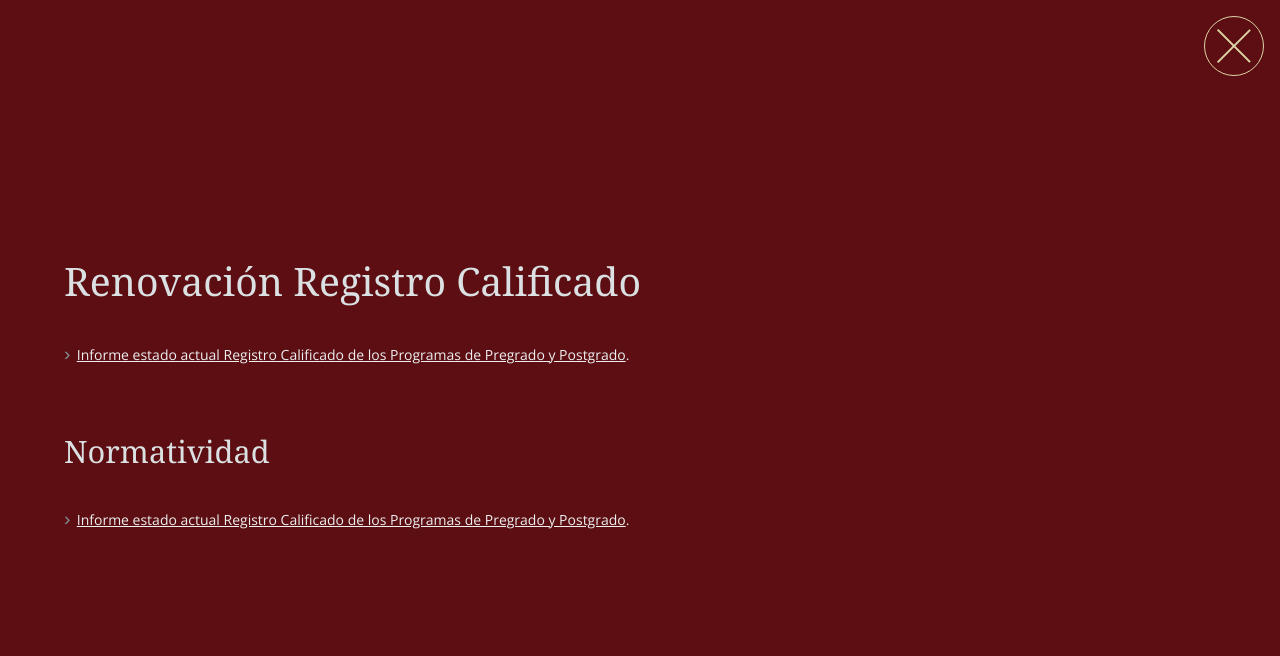
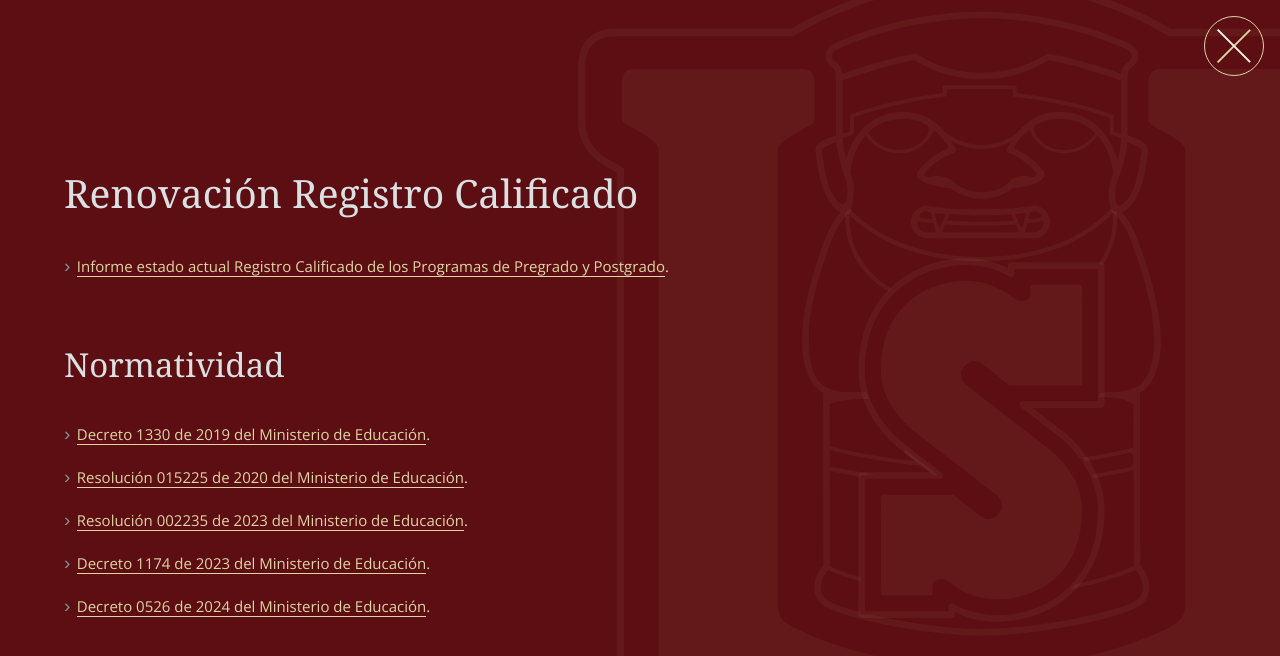
Before and after one commit to CesarFernandezFront/aseguramiento-de-la-calidad, a plain HTML site: page index.html in a window 1280 px wide. Both pictures are taken after a click on the link "Renovación Registro Calificado". Drawn offline with nearby package versions, Linux system fonts and the light colour scheme.

Commit message:
renovacion2

```diff
--- a/dependencies/sass/_panel.scss
+++ b/dependencies/sass/_panel.scss
@@ -15,6 +15,8 @@
 
     &.home {
       z-index: 1;
+      background: url(../img/usco-back.svg) -22% center no-repeat;
+      background-size: auto 106%;
       // // background: radial-gradient(ellipse at center, #ffffff 0%, #CFD8DC 100%);
       // // box-shadow: inset 0px 0px 90px 12px rgba(0,0,0,0.9);
       box-shadow: inset 120px 100px 250px rgba(0,0,0,0.3), inset -120px -100px 250px rgba(0,0,0,0.2);
@@ -92,6 +94,8 @@
         }
 
         & a {
+          text-decoration: none;
+          border-bottom: 1px solid $gray-200;
           transition: color linear .6s;
 
           &, &:visited {
@@ -108,7 +112,7 @@
             content: "";
             height: 1px;
             position: absolute;
-            bottom: 1px;
+            bottom: 0.1px;
             left: 0;
             width: 0%;
             background: $usco-wine;
@@ -120,7 +124,7 @@
           //   color: blue;
           // }
 
-          &:hover:after, &:visited:hover:after {
+          &:hover:after, &:focus:after, &:visited:hover:after {
             width: 100%;
           }
         }
@@ -287,19 +291,22 @@
     }
 
     &.bk-wine {
+      background: url(../img/usco-back.svg) 122% center no-repeat;
+      background-size: auto 106%;
       background-color: $usco-wine-dark;
 
       & a {
         &, &:visited {
-          color: $gray-100;
+          color: $usco-ocher;
+          border-color: $usco-ocher;
+        }
+
+        &:hover, &:focus {
+          color: $usco-ocher-100;
         }
 
         &:after, &:visited:after {
-          background: $usco-ocher;
-        }
-
-        &:hover, &:focus {
-          color: $usco-ocher;
+          background: $usco-ocher-100;
         }
       }
 
@@ -332,6 +339,11 @@
       }
 
       a {
+        &, &:visited {
+          color: $usco-wine-dark;
+          border-color: $usco-wine-dark;
+        }
+
         &:hover, &:focus {
           color: $usco-wine;
         }
--- a/dependencies/sass/style.scss
+++ b/dependencies/sass/style.scss
@@ -76,7 +76,7 @@ html, body {
 }
 
 body {
-	font: 14px 'Open Sans', Arial, Helvetica, sans-serif;
+	font: 15px 'Open Sans', Arial, Helvetica, sans-serif;
 	color: $gray-200;
 	background-color: $usco-wine;
 }
@@ -85,7 +85,7 @@ h1 {
   margin: 0;
 }
 
-$headingSizes: (3em, 2.8em, 2.2em, 1.9em, 1.4em, 1.2em);
+$headingSizes: (3em, 2.6em, 2.2em, 1.9em, 1.4em, 1.2em);
 
 %heading {
   //  margin: ($spacer * 3) 0 ($spacer * 2) 0;
@@ -118,6 +118,7 @@ h1{
 
 
 $loader-width: 80px;
+$loader-width-half: $loader-width * .5;
 
 .loader {
   position: absolute;
@@ -125,7 +126,8 @@ $loader-width: 80px;
   display: block;
   top: 50%;
   left: 50%;
-  margin: -$loader-width /2 0 0 -$loader-width /2;
+  margin-top: -$loader-width * .5;
+  margin-left: -$loader-width * .5;
   // will-change: opacity;
 
   // transition: opacity 0.5s ease-in-out, display 500s ease-in-out;
--- a/index.html
+++ b/index.html
@@ -209,7 +209,11 @@
 
                 <h3>Normatividad</h3>
                 <ul>
-                    <li><a href="" target="_blank">Informe estado actual Registro Calificado de los Programas de Pregrado y Postgrado</a>.</li>
+                    <li><a href="./docs/02/DECRETO-1330-2019.pdf" target="_blank">Decreto 1330 de 2019 del Ministerio de Educación</a>.</li>
+                    <li><a href="./docs/02/R-15224-2020.pdf" target="_blank">Resolución 015225 de 2020 del Ministerio de Educación</a>.</li>
+                    <li><a href="./docs/02/R-002265-2023.pdf" target="_blank">Resolución 002235 de 2023 del Ministerio de Educación</a>.</li>
+                    <li><a href="./docs/02/DECRETO-1174-2023.pdf" target="_blank">Decreto 1174 de 2023 del Ministerio de Educación</a>.</li>
+                    <li><a href="./docs/02/DECRETO-0529-2024.pdf" target="_blank">Decreto 0526 de 2024 del Ministerio de Educación</a>.</li>
                 </ul>
             </div>
             <a href="#home" class="close"><span></span></a>
```
Also changed, not shown: dependencies/css/style.css, dependencies/img/usco-back.svg (added), 8 other files.
